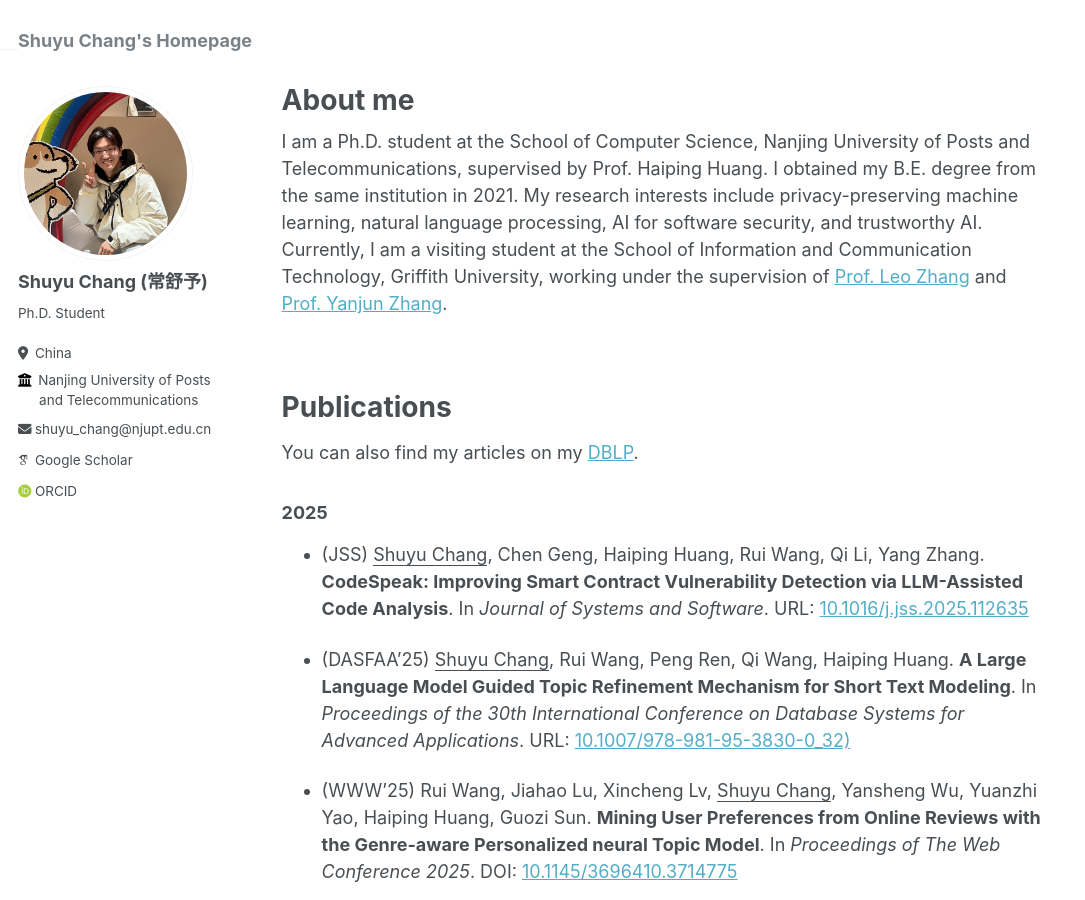
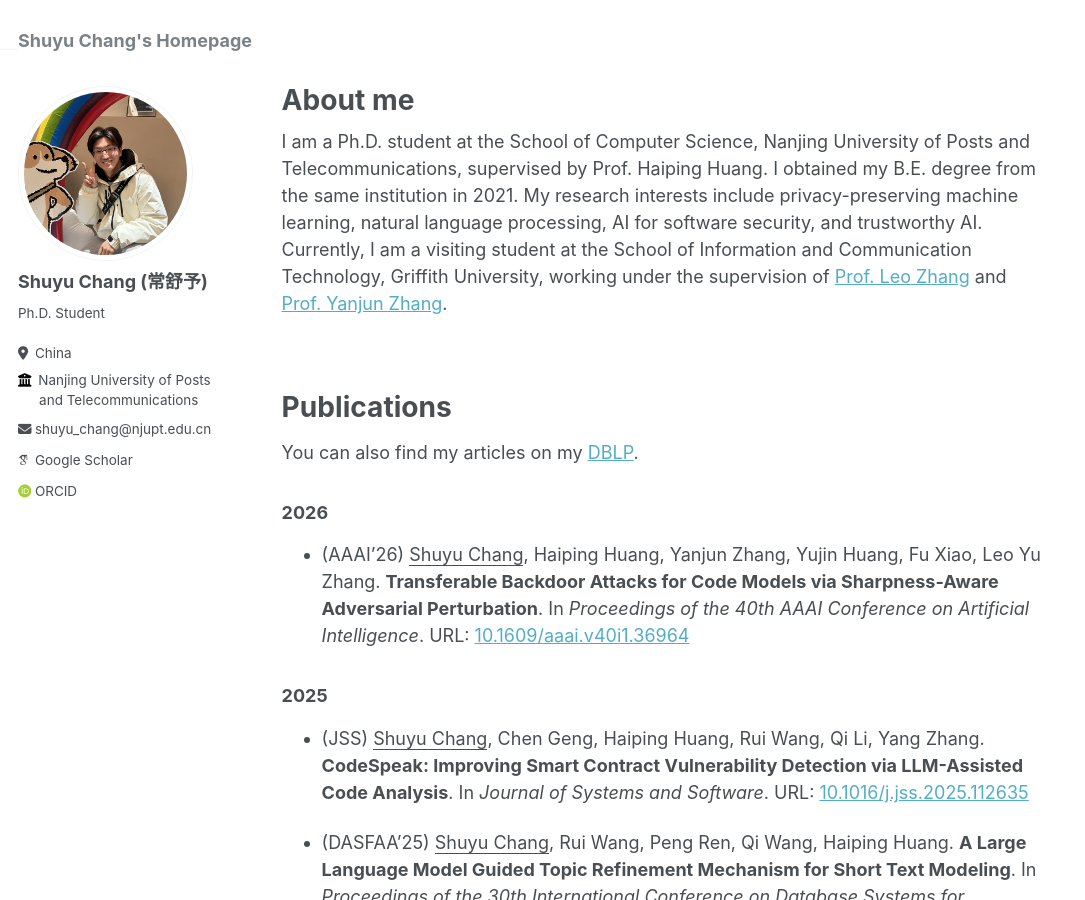
Before and after one commit to ChangShuyu/changshuyu.github.io, a Jekyll site: the page built from _pages/about.md, in a window 1280 px wide and 900 px high. Shown: the whole window, without its empty margins (0-1085 px from the left). Built offline with Jekyll 4.4.1, drawn with Linux system fonts in a browser that asks for light colours; some web fonts are replaced.

Commit message:
update publication

```diff
--- a/_pages/about.md
+++ b/_pages/about.md
@@ -14,6 +14,10 @@ I am a Ph.D. student at the School of Computer Science, Nanjing University of Po
 # Publications
 
 You can also find my articles on my [DBLP](https://dblp.uni-trier.de/pid/314/4070.html).
+### 2026
+- (AAAI'26) <u>Shuyu Chang</u>, Haiping Huang, Yanjun Zhang, Yujin Huang, Fu Xiao, Leo Yu Zhang. **Transferable Backdoor Attacks for Code Models via Sharpness-Aware Adversarial Perturbation**. In *Proceedings of the 40th AAAI Conference on Artificial Intelligence*. URL: [10.1609/aaai.v40i1.36964](https://doi.org/10.1609/aaai.v40i1.36964)
+
+
 ### 2025
 - (JSS) <u>Shuyu Chang</u>, Chen Geng, Haiping Huang, Rui Wang, Qi Li, Yang Zhang. **CodeSpeak: Improving Smart Contract Vulnerability Detection via LLM-Assisted Code Analysis**. In *Journal of Systems and Software*. URL: [10.1016/j.jss.2025.112635](https://doi.org/10.1016/j.jss.2025.112635)
 
```
